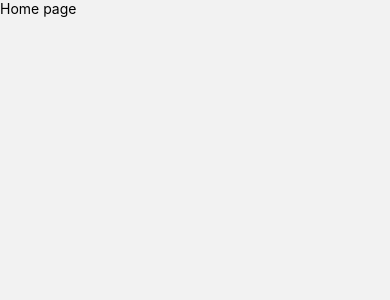
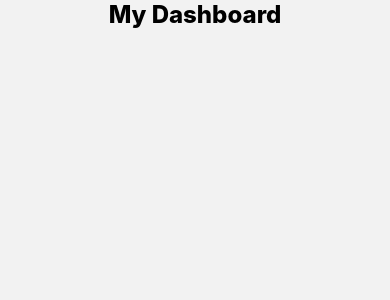
Before and after one commit to Exarch-Eden/Budget, a React Native app: screen /Home in a window 390 px wide. Shown: the top 300 px of the page. Built offline with nearby package versions, Linux system fonts and the light colour scheme.

Commit message:
Updated Home screen with minor styling

```diff
--- a/src/screens/Home.tsx
+++ b/src/screens/Home.tsx
@@ -1,8 +1,25 @@
 import React from 'react';
-import { Text, View } from 'react-native';
+import { StyleSheet, Text, View, ViewStyle } from 'react-native';
 
 const Home = () => {
-    return <View><Text>Home page</Text></View>
+
+
+    return (
+        <View style={styles.container as ViewStyle}>
+            <Text style={styles.header}>My Dashboard</Text>
+        </View>
+    )
 };
 
+const styles = StyleSheet.create({
+    container: {
+        flex: 1,
+        alignItems: 'center'
+    },
+    header: {
+        fontSize: 24,
+        fontWeight: '800'
+    }
+})
+
 export default Home;
```
